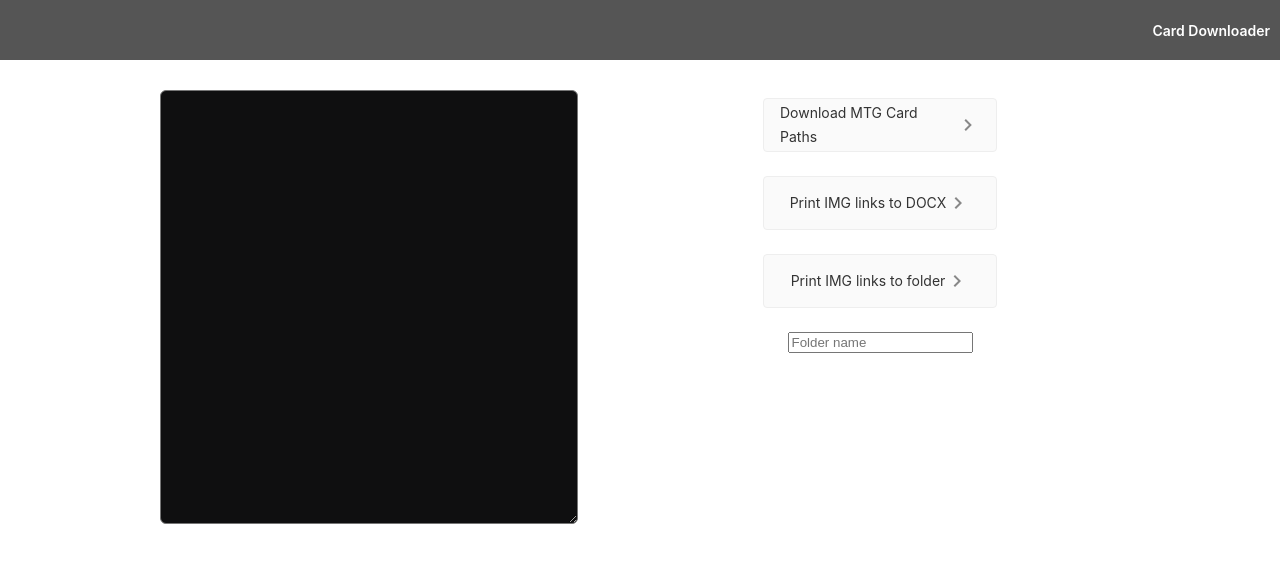
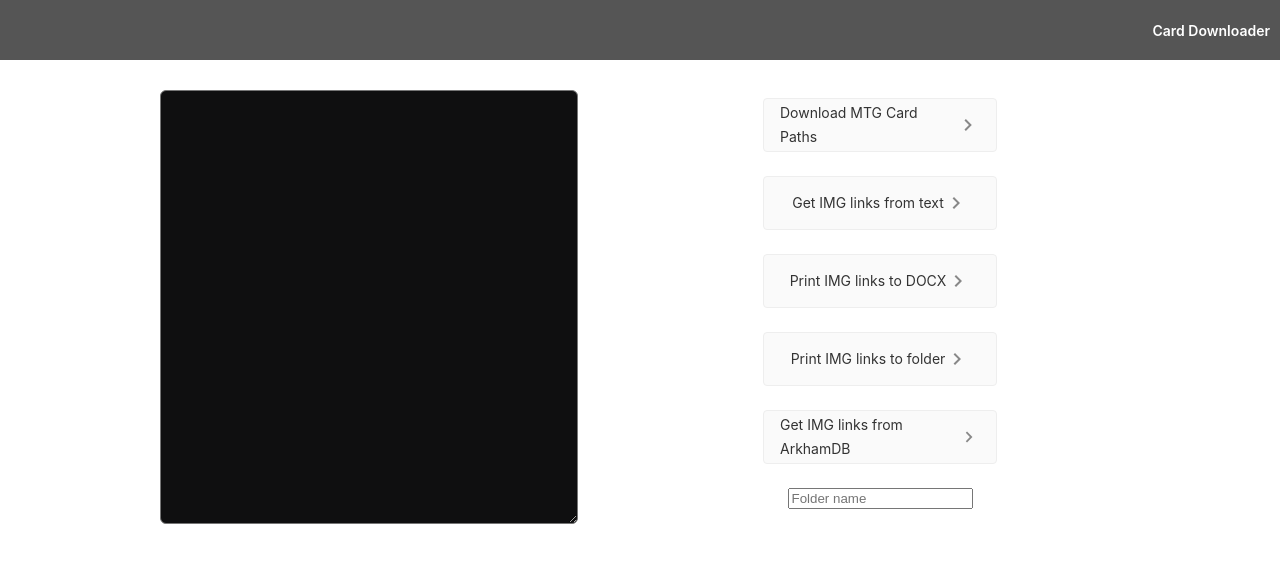
Before and after one commit to agawrysiuk/docx4j-print-images-to-docx, an Angular app in the folder new-frontend/: page / in a window 1280 px wide. Shown: the top 562 px of the page. Built offline with nearby package versions, Linux system fonts and the light colour scheme.

Commit message:
Added parsing links from ArkhamDB

```diff
--- a/new-frontend/src/app/app.component.html
+++ b/new-frontend/src/app/app.component.html
@@ -18,7 +18,15 @@
         </button>
       </div>
       <div class="card-container">
-        <button class="card" target="_blank" rel="noopener" (click)="printImgLinks()">
+        <button class="card" target="_blank" rel="noopener" (click)="getImgLinks()">
+          <span>Get IMG links from text</span>
+          <svg class="material-icons" xmlns="http://www.w3.org/2000/svg" width="24" height="24" viewBox="0 0 24 24">
+            <path d="M10 6L8.59 7.41 13.17 12l-4.58 4.59L10 18l6-6z" />
+          </svg>
+        </button>
+      </div>
+      <div class="card-container">
+        <button class="card" target="_blank" rel="noopener" (click)="printToDocx()">
           <span>Print IMG links to DOCX</span>
           <svg class="material-icons" xmlns="http://www.w3.org/2000/svg" width="24" height="24" viewBox="0 0 24 24">
             <path d="M10 6L8.59 7.41 13.17 12l-4.58 4.59L10 18l6-6z" />
@@ -28,6 +36,14 @@
       <div class="card-container">
         <button class="card" target="_blank" rel="noopener" (click)="saveImgsToFolder(folderPath.value)">
           <span>Print IMG links to folder</span>
+          <svg class="material-icons" xmlns="http://www.w3.org/2000/svg" width="24" height="24" viewBox="0 0 24 24">
+            <path d="M10 6L8.59 7.41 13.17 12l-4.58 4.59L10 18l6-6z" />
+          </svg>
+        </button>
+      </div>
+      <div class="card-container">
+        <button class="card" target="_blank" rel="noopener" (click)="acquireArkhamDbLinks()">
+          <span>Get IMG links from ArkhamDB</span>
           <svg class="material-icons" xmlns="http://www.w3.org/2000/svg" width="24" height="24" viewBox="0 0 24 24">
             <path d="M10 6L8.59 7.41 13.17 12l-4.58 4.59L10 18l6-6z" />
           </svg>
--- a/new-frontend/src/app/app.component.ts
+++ b/new-frontend/src/app/app.component.ts
@@ -28,21 +28,27 @@ export class AppComponent {
   }
 
   printToDocx() {
-    this.appHttpService.printCardsToDocx(this.cardLinks).then(res => {
+    this.appHttpService.printCardsToDocx(this.pastedText.split(/\r?\n/)).then(res => {
       console.log(res);
     })
   }
 
-  printImgLinks() {
-    this.cardLinks = this.stringService.getPicsFromText(this.pastedText);
-    this.printToDocx();
+  saveImgsToFolder(folderPath: string) {
+    this.appHttpService.printCardsToFolder(this.pastedText.split(/\r?\n/), folderPath).then(res => {
+      console.log(res);
+    })
   }
 
-  saveImgsToFolder(folderPath: string) {
+  getImgLinks() {
     this.cardLinks = this.stringService.getPicsFromText(this.pastedText);
-    this.appHttpService.printCardsToFolder(this.cardLinks, folderPath).then(res => {
-      console.log(res);
-    })
+    this.pastedText = this.cardLinks.join("\r\n");
+  }
+
+  acquireArkhamDbLinks() {
+    this.cardLinks = this.stringService.getHrefsFromText(this.pastedText)
+    .map(link => link.replace("https://arkhamdb.com/card/", "https://arkhamdb.com/bundles/cards/"))
+    .map(link => link + ".png");
+    this.pastedText = this.cardLinks.join("\r\n");
   }
 }
 
--- a/new-frontend/src/app/common/string.service.ts
+++ b/new-frontend/src/app/common/string.service.ts
@@ -4,8 +4,13 @@ import { Injectable } from "@angular/core";
 export class StringService {
 
     private imgSrcRegex = new RegExp("src\s*=\s*\"(.+?)\"", "g")
+    private aHrefRegex = new RegExp("href\s*=\s*\"(.+?)\"", "g")
 
     getPicsFromText(pastedText: string): string[] {
         return Array.from(pastedText.matchAll(this.imgSrcRegex), x => x[1]);
     }
+
+    getHrefsFromText(pastedText: string): string[] {
+        return Array.from(pastedText.matchAll(this.aHrefRegex), x => x[1]);
+    }
 }
```
Also changed, not shown: 2 other files (tests, documents, lock files or other folders).
